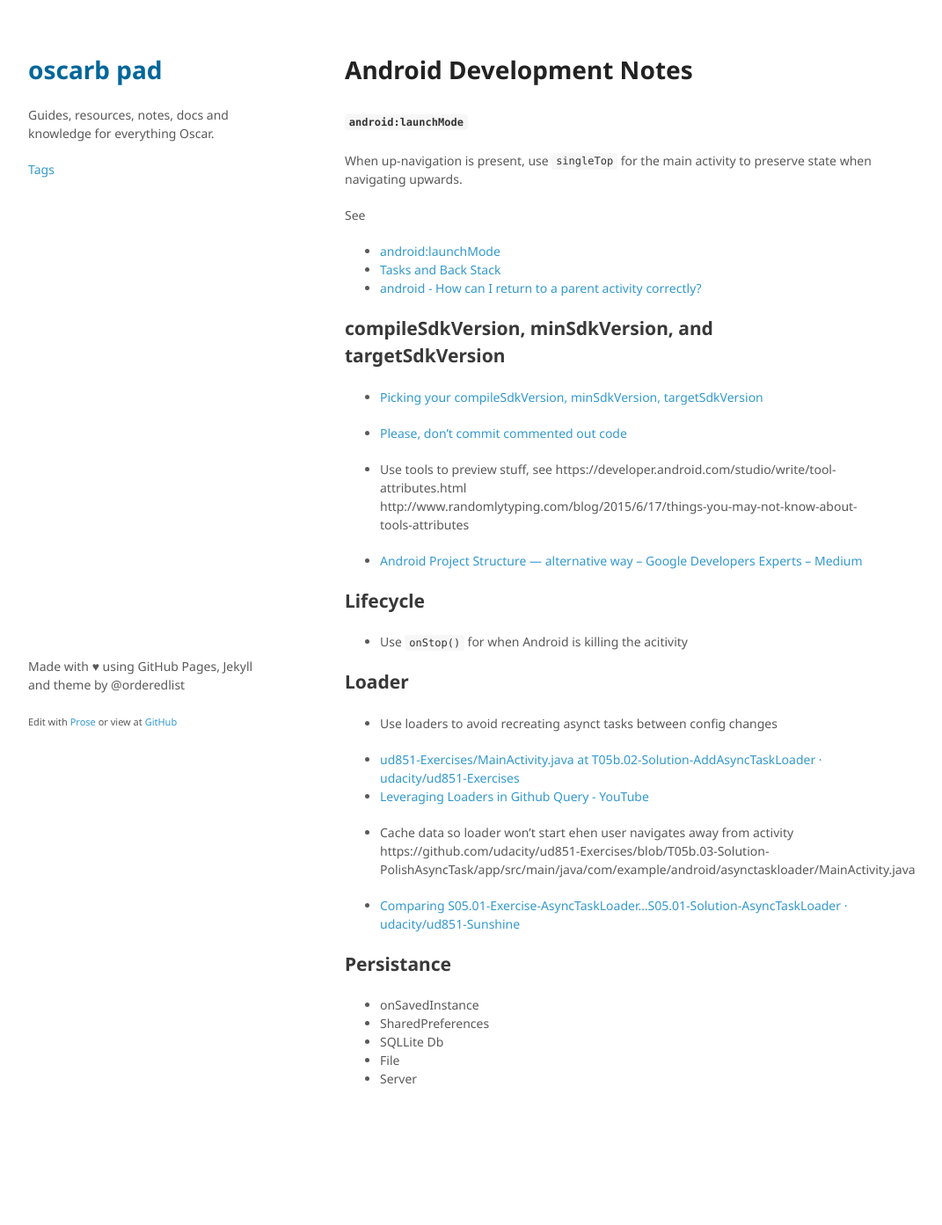
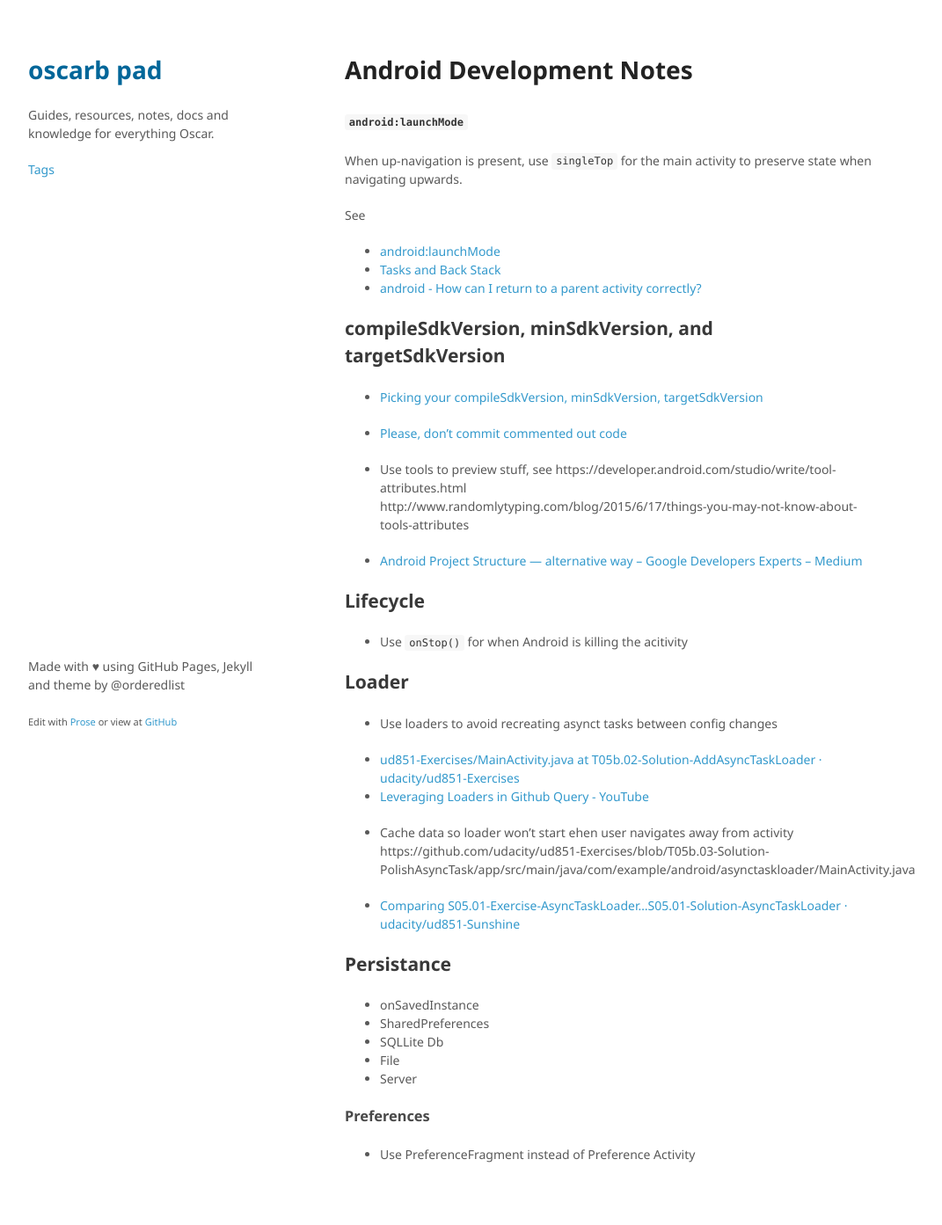
Before and after one commit to oscarb/pad, a Jekyll site: the page built from _docs/android-development-notes.md, in a window 1280 px wide. Shown: the whole page at 88% size, without its empty margins (128-1199 px from the left). Built offline with Jekyll 4.4.1, drawn with Linux system fonts in a browser that asks for light colours; some web fonts are replaced; before the commit the page ends 1307 px from its top, so only the background shows below that.

Commit message:
Updated android-development-notes.md

```diff
--- a/_docs/android-development-notes.md
+++ b/_docs/android-development-notes.md
@@ -51,3 +51,7 @@ https://github.com/udacity/ud851-Exercises/blob/T05b.03-Solution-PolishAsyncTask
 * SQLLite Db
 * File
 * Server
+
+### Preferences
+
+* Use PreferenceFragment instead of Preference Activity
```
